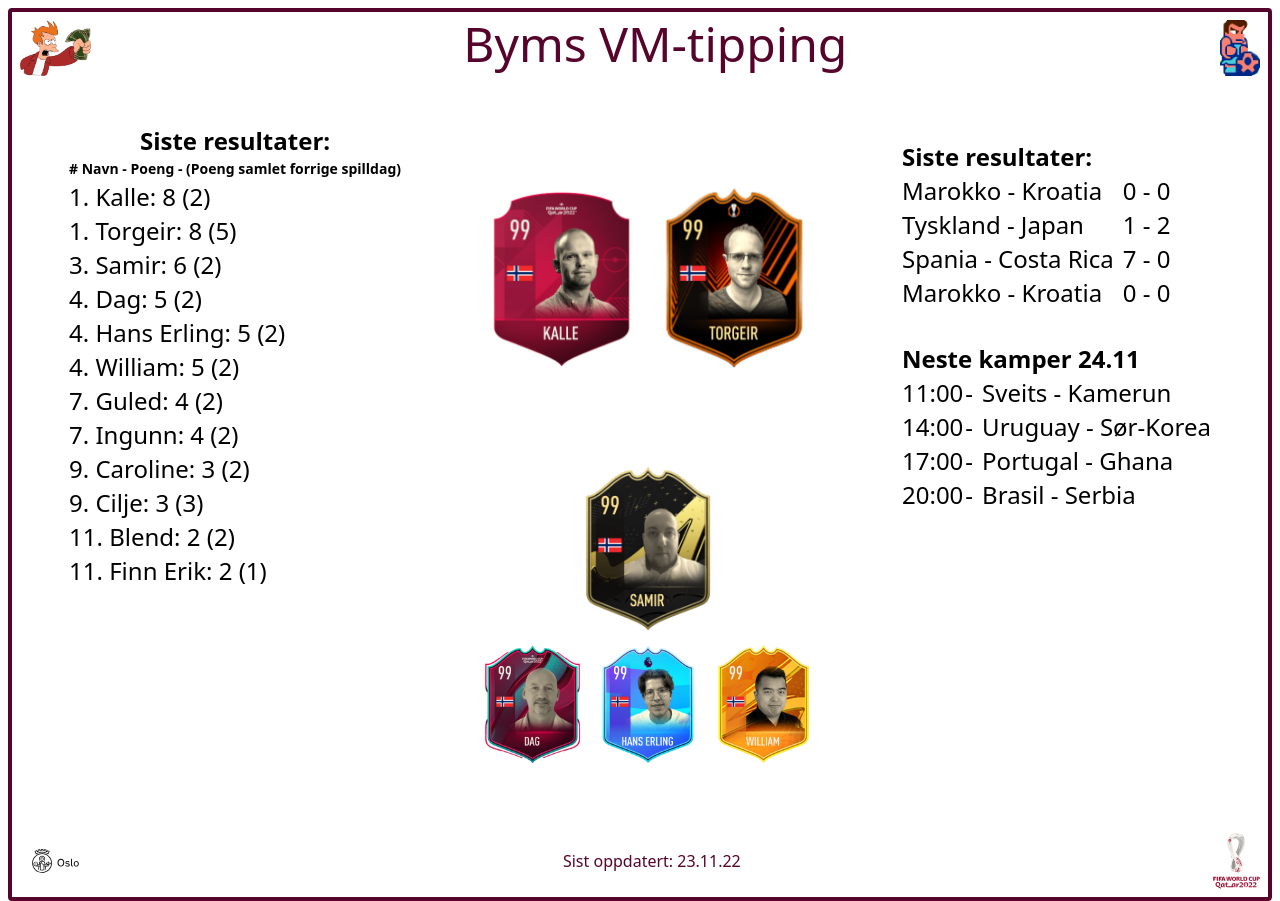
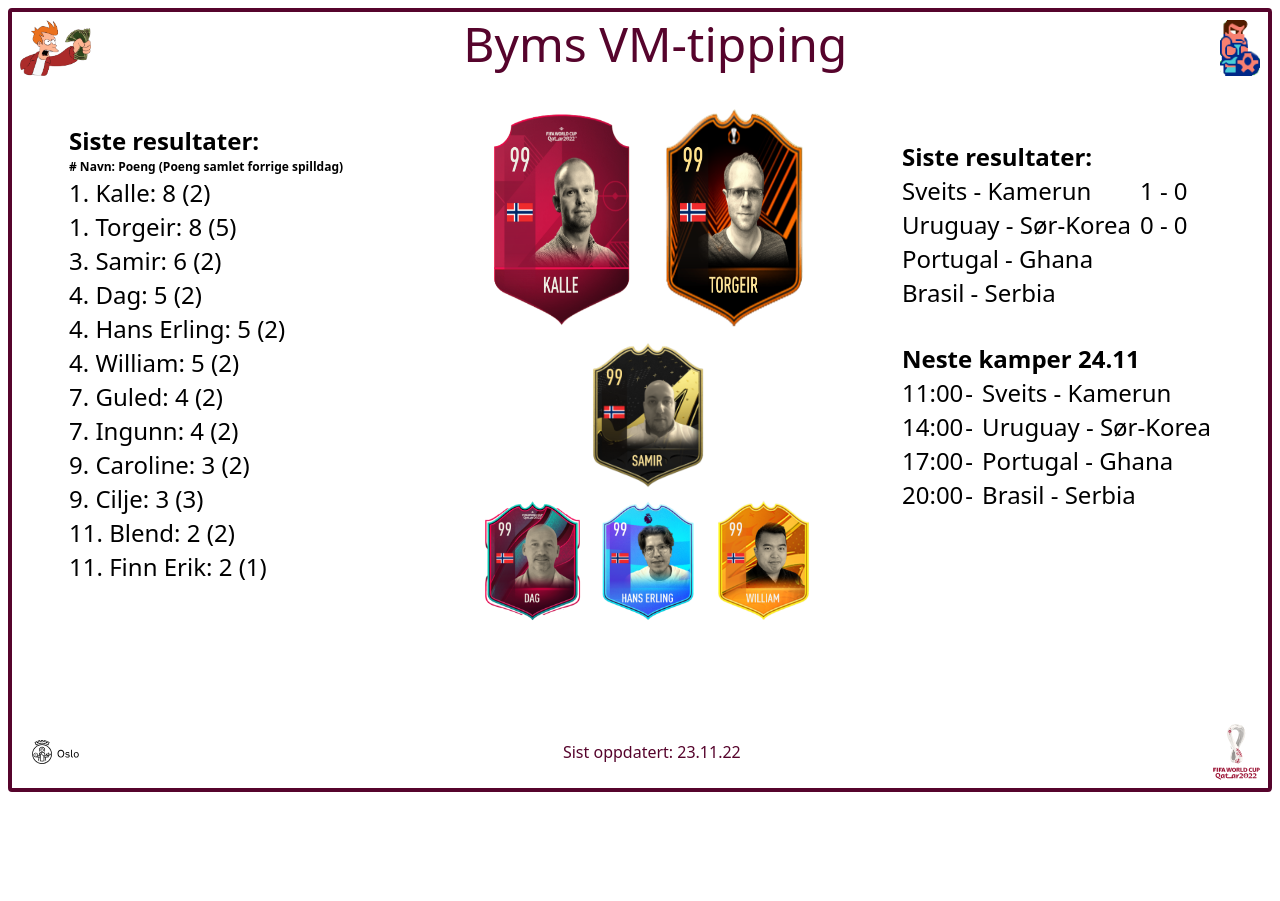
Before and after one commit to kmthorsnes/new-bym-vm-tipping, a React (Vite) app: page / in a window 1280 px wide. After the commit the page ends 800 px from the top, so only its background shows below. Built offline with nearby package versions, Linux system fonts and the light colour scheme.

Commit message:
🌱 Updating data
work in progress

```diff
--- a/src/App.tsx
+++ b/src/App.tsx
@@ -31,7 +31,7 @@ function App() {
   return (
     <div className="App">
       <div className="flex h-screen flex-col p-2">
-        <div className="border-red-600 flex h-fullw-full max-w-full flex-col rounded border-4 border-wcbeige-default p-2 ">
+        <div className="border-red-600 flex h-full w-full max-w-full flex-col rounded border-4 border-wcbeige-default p-2 ">
           <div className="flex w-full justify-between justify-items-end">
             <TakeMyMoney />
             <div className="flex text-center text-5xl text-wcbeige-default">
@@ -44,8 +44,8 @@ function App() {
             <div className="m-4 phablet:mt-12 phablet:ml-12 mobile-only:w-full w-1/3">
               <Resultatliste />
             </div>
-            <div className="flex flex-col w-1/3 mobile-only:w-full h-full p-4 ">
-              <div className="flex h-2/4 w-full flex-shrink flex-row items-center justify-center">
+            <div className="flex flex-col w-1/3 mobile-only:w-full h-full p-4  items-center ">
+              <div className="flex w-full flex-shrink flex-row items-center justify-center">
                 {data.scores
                   .sort(function (a, b) {
                     return a.ranking - b.ranking;
@@ -53,11 +53,11 @@ function App() {
                   .filter((score) => score.ranking === 1)
                   .map(
                     (item: { name: string; ranking: number; imgUrl: any }) => (
-                      <div className="object-fit ">
+                      <div className="object-fit w-full flex justify-center">
                       <img
                         key={item.name}
                         onClick={playRandomSound}
-                        className="h-auto w-auto"
+                        className="h-60 w-auto"
                         src={`/profiles/card/${item.name
                           .toLowerCase()
                           .replace(/\s/g, "")}.png`}
@@ -67,7 +67,7 @@ function App() {
                     )
                   )}
               </div>
-              <div className="flex h-1/4 w-full flex-shrink flex-row ">
+              <div className="flex w-full flex-shrink flex-row ">
               {data.scores
                   .sort(function (a, b) {
                     return a.ranking - b.ranking;
@@ -75,11 +75,11 @@ function App() {
                   .filter((score) => score.ranking === 3)
                   .map(
                     (item: { name: string; ranking: number; imgUrl: any }) => (
-                      <div className="object-fit flex justify-center">
+                      <div className="object-fit w-full flex justify-center ">
                       <img
                         key={item.name}
                         onClick={playRandomSound}
-                        className="h-auto w-auto"
+                        className="h-40 w-auto"
                         src={`/profiles/card/${item.name
                           .toLowerCase()
                           .replace(/\s/g, "")}.png`}
@@ -89,7 +89,7 @@ function App() {
                     )
                   )}
               </div>
-              <div className="flex h-1/5 w-full mobile-only:w-full flex-row items-center">
+              <div className="flex  w-full mobile-only:w-full flex-row items-center">
                 {data.scores
                   .sort(function (a, b) {
                     return a.ranking - b.ranking;
@@ -97,10 +97,10 @@ function App() {
                   .filter((score) => score.ranking === 4)
                   .map(
                     (item: { name: string; ranking: number; imgUrl: any }) => (
-                      <div key={item.name} className="h-full">
+                      <div key={item.name} className="object-fit w-full flex justify-center">
                         <img
                           onClick={playRandomSound}
-                          className=""
+                          className="h-30"
                           src={`/profiles/card/${item.name
                             .toLowerCase()
                             .replace(/\s/g, "")}.png`}
--- a/src/resultatliste/Resultatliste.tsx
+++ b/src/resultatliste/Resultatliste.tsx
@@ -7,11 +7,11 @@ const Resultatliste = () => {
     <table className="table-auto">
       <thead>
         <tr>
-          <th className="">Siste resultater:</th>
+          <th className="text-left">Siste resultater:</th>
         </tr>
         <tr>
-          <th className="text-sm">
-            # Navn - Poeng - (Poeng samlet forrige spilldag)
+          <th className="text-xs text-left ">
+            # Navn: Poeng (Poeng samlet forrige spilldag)
           </th>
         </tr>
       </thead>
--- a/src/siste-resultater/SisteResultater.tsx
+++ b/src/siste-resultater/SisteResultater.tsx
@@ -10,21 +10,22 @@ const SisteResultater = () => {
       </thead>
       <tbody>
         <tr>
-          <td className="">Marokko - Kroatia</td>
+          <td className="">Sveits - Kamerun</td>
+          <td className="pl-2">1 - 0</td>
+        </tr>
+        <tr>
+          <td className="">Uruguay - Sør-Korea</td>
           <td className="pl-2">0 - 0</td>
         </tr>
         <tr>
-          <td className="">Tyskland - Japan</td>
-          <td className="pl-2">1 - 2</td>
+          <td className="">Portugal - Ghana</td>
+          <td className="pl-2"></td>
         </tr>
         <tr>
-          <td className="">Spania - Costa Rica</td>
-          <td className="pl-2">7 - 0</td>
+          <td className="">Brasil - Serbia</td>
+          <td className="pl-2"></td>
         </tr>
-        <tr>
-          <td className="">Marokko - Kroatia</td>
-          <td className="pl-2">0 - 0</td>
-        </tr>
+
       </tbody>
     </table>
   );
--- a/tailwind.config.cjs
+++ b/tailwind.config.cjs
@@ -1,6 +1,6 @@
 /** @type {import('tailwindcss').Config} */
 module.exports = {
-  tailwindConfig: "tailwind.config.js",
+  tailwindConfig: "tailwind.config.cjs",
   content: ["./index.html", "./src/**/*.{js,ts,jsx,tsx}"],
   theme: {
     screens: {
```
Also changed, not shown: src/index.css (line endings or trailing spaces).
